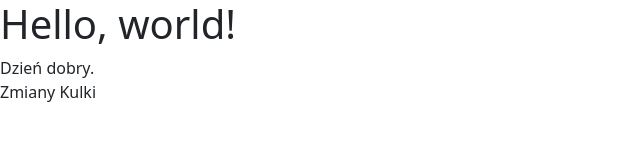
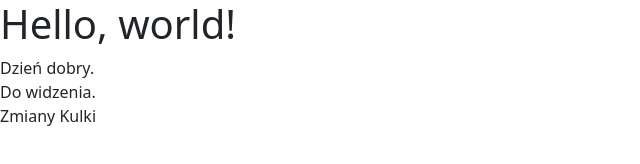
Before and after one commit to KarolKulka/git_learn, a plain HTML site: page index.html in a window 1280 px wide. Shown: the whole page, without its empty margins (0-640 px from the left). Drawn offline with nearby package versions, Linux system fonts and the light colour scheme.

Commit message:
awesome.

```diff
--- a/index.html
+++ b/index.html
@@ -13,6 +13,7 @@
 <body>
 <h1>Hello, world!</h1>
 <div>Dzień dobry.</div>
+<div>Do widzenia.</div>
 <div>Zmiany Kulki</div>
 <script src="https://cdn.jsdelivr.net/npm/bootstrap@5.1.1/dist/js/bootstrap.bundle.min.js" integrity="sha384-/bQdsTh/da6pkI1MST/rWKFNjaCP5gBSY4sEBT38Q/9RBh9AH40zEOg7Hlq2THRZ" crossorigin="anonymous"></script>
 
```
